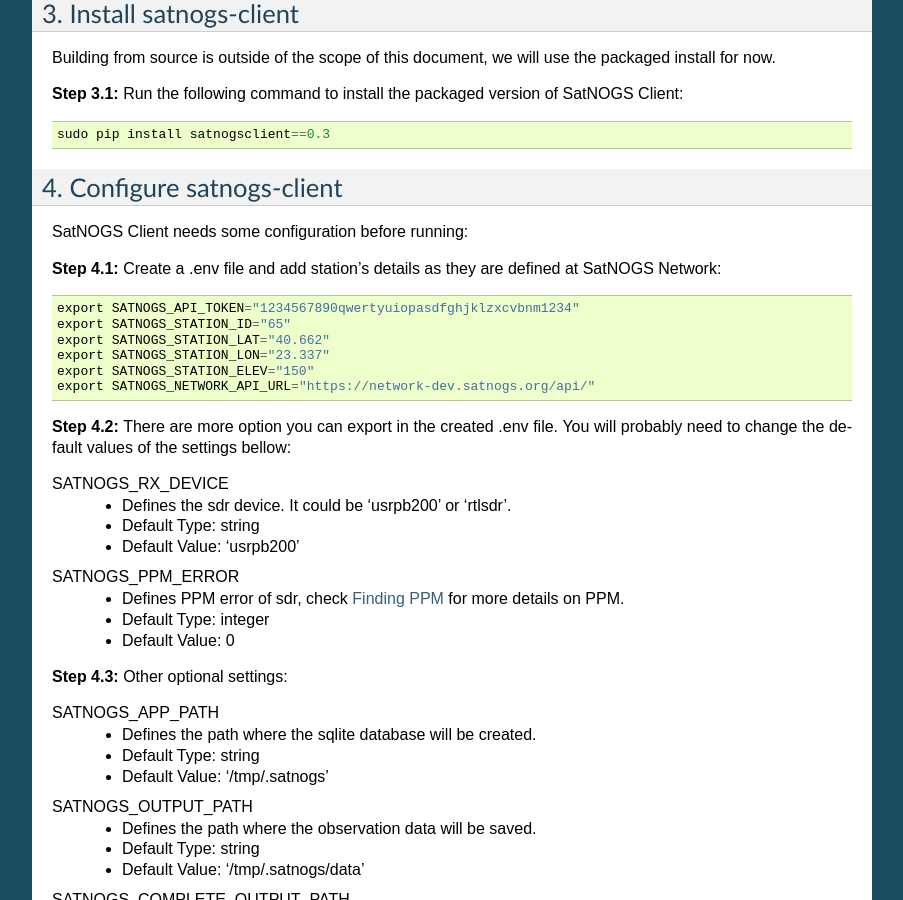
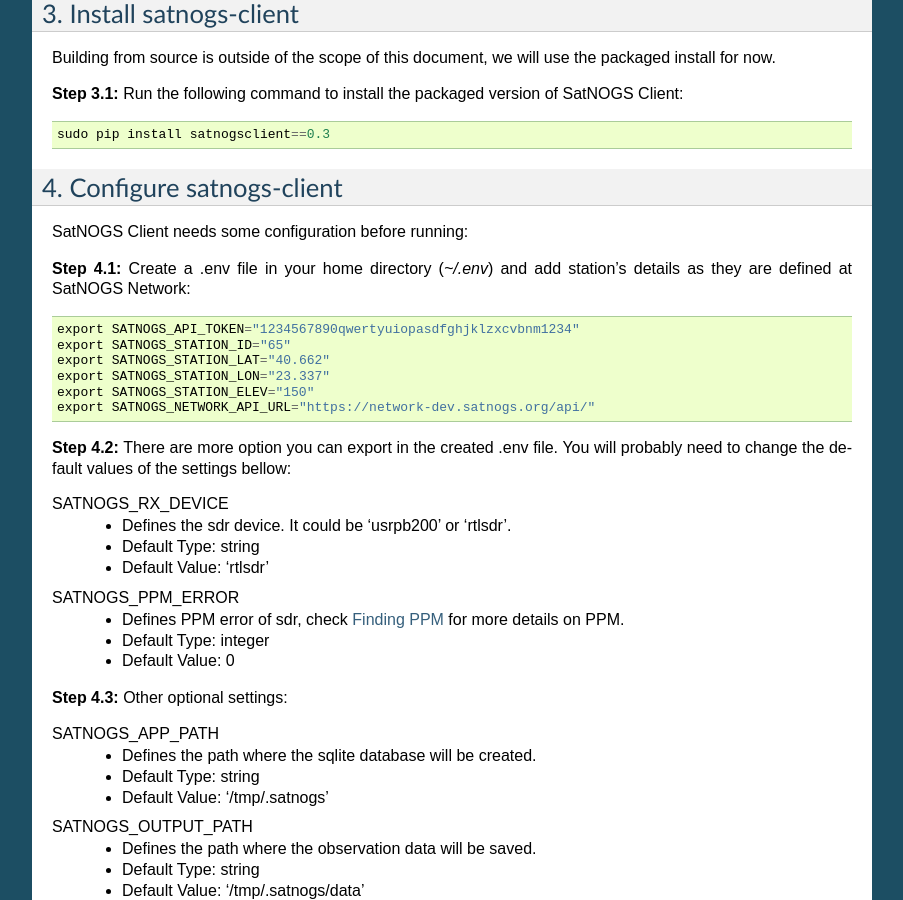
Before and after one commit to yaplik/satnogs-client, a Sphinx documentation site: the page built from doc/raspi-install.rst, in a window 1280 px wide and 900 px high, scrolled down 1612 px. Shown: the whole window, without its empty margins (198-1101 px from the left). Built offline with Sphinx 7.4.7, drawn with Linux system fonts in a browser that asks for light colours.

Commit message:
Remove trailing spaces and fix some details in documentation

```diff
--- a/doc/raspi-install.rst
+++ b/doc/raspi-install.rst
@@ -90,7 +90,7 @@
 
 SatNOGS Client needs some configuration before running:
 
-**Step 4.1:** Create a .env file and add station's details as they are defined at SatNOGS Network::
+**Step 4.1:** Create a .env file in your home directory (`~/.env`) and add station's details as they are defined at SatNOGS Network::
 
     export SATNOGS_API_TOKEN="1234567890qwertyuiopasdfghjklzxcvbnm1234"
     export SATNOGS_STATION_ID="65"
@@ -106,7 +106,7 @@
 SATNOGS_RX_DEVICE
   * Defines the sdr device. It could be 'usrpb200' or 'rtlsdr'.
   * Default Type: string
-  * Default Value: 'usrpb200'
+  * Default Value: 'rtlsdr'
 
 SATNOGS_PPM_ERROR
   * Defines PPM error of sdr, check :doc:`finding-ppm` for more details on PPM.
@@ -313,7 +313,7 @@
 
 **Step 6.3.1:** Create the script which will initialize and run rotctld and satnogs-client in your home directory (`~/start-satnogs-client.sh`) with the following content::
 
-    rotctld <rotctld PARAMETERS>
+    rotctld <rotctld PARAMETERS> &
     date >> satnogs-auto.log
     source .env
     satnogs-client
```
